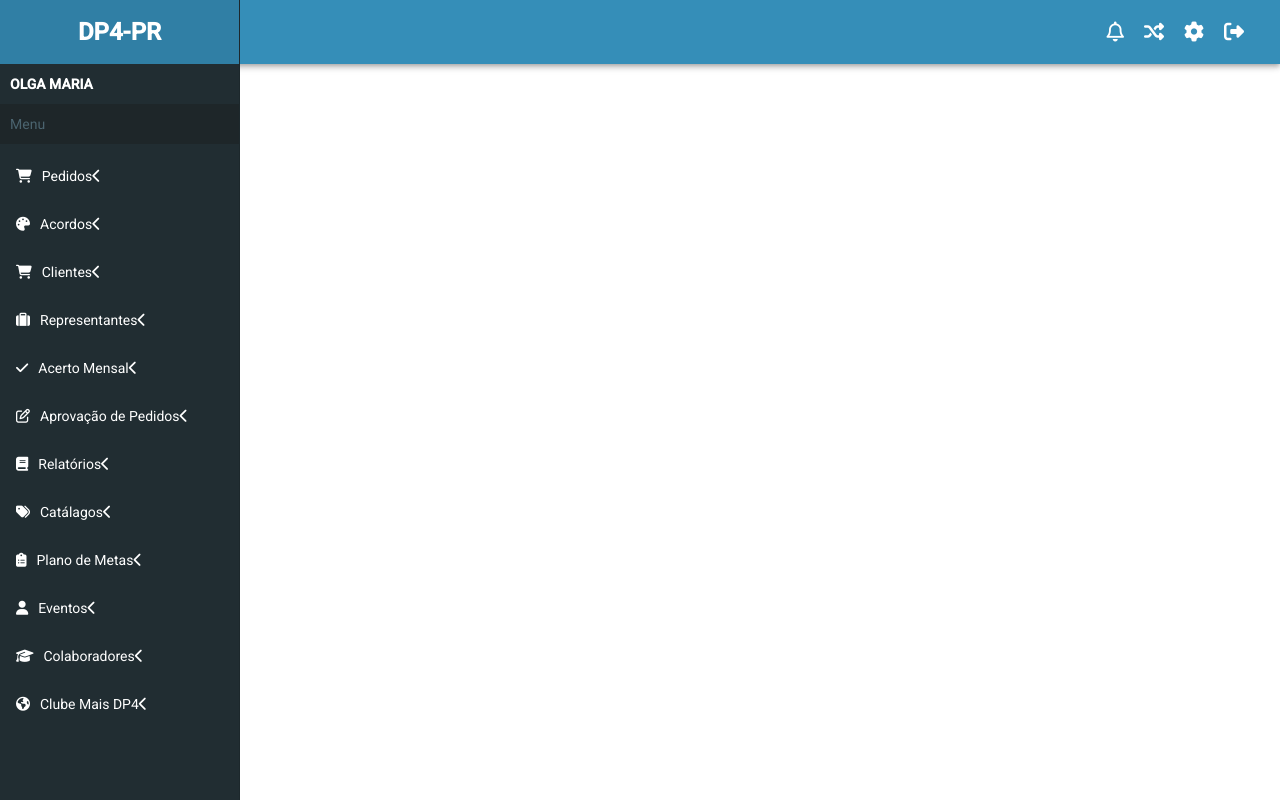
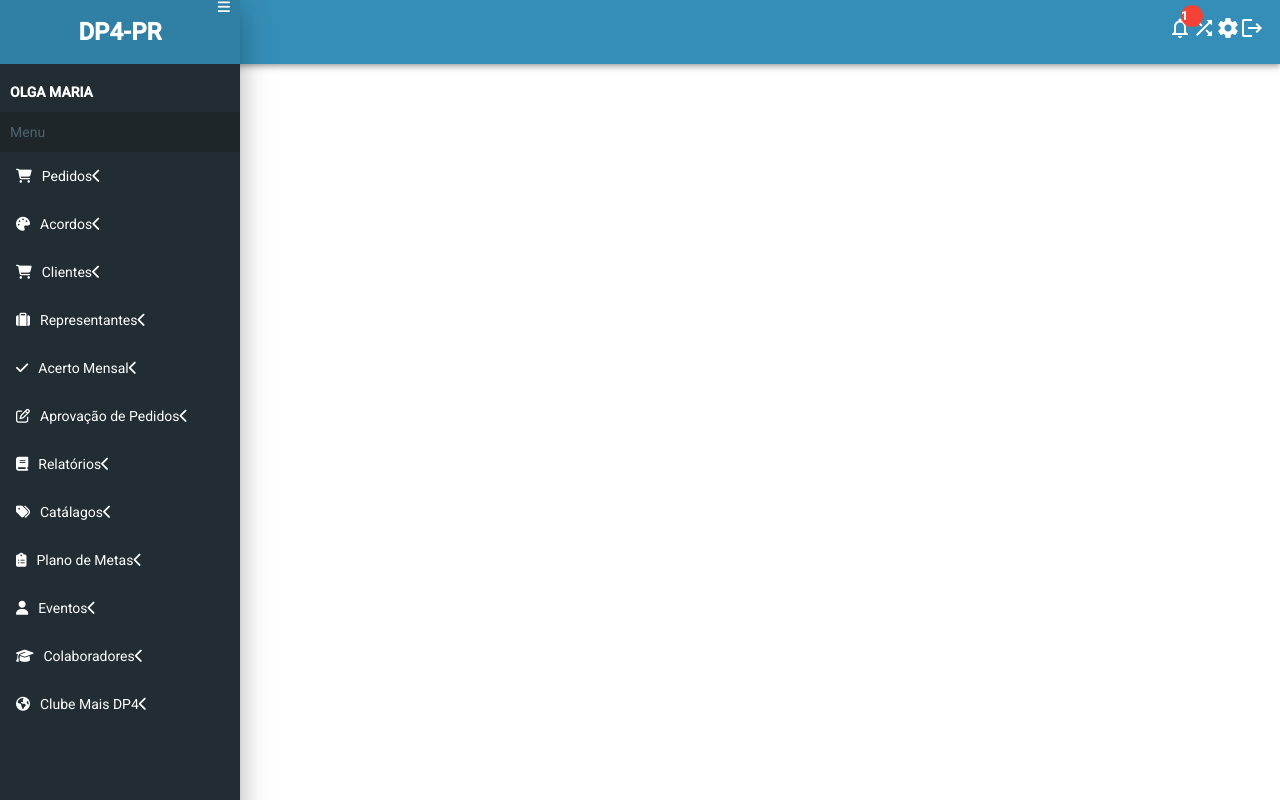
Before and after one commit to OlgaMariaS/Projeto-Menu, an Angular app: page / in a window 1280 px wide. Built offline with nearby package versions, Linux system fonts and the light colour scheme.

Commit message:
estudo aprofundado de material

```diff
--- a/src/app/header/header.component.css
+++ b/src/app/header/header.component.css
@@ -5,13 +5,15 @@
     color: #fff;
 }
 .cantoSuperiorDireito {
-    float: right;
     display: flex;
     width: 100%;
     justify-content: flex-end;
 }
-.cantoSuperiorDireito a, i{
+mat-icon{
     color: #fff;
-    letter-spacing: 20px; /*adiciona espaço entre os elemento de 20px */
+    letter-spacing: 20px; /*adiciona espaço entre os elemento */
     cursor: pointer;
 }
+button {
+    text-decoration: none;
+}
--- a/src/app/header/header.component.html
+++ b/src/app/header/header.component.html
@@ -1,16 +1,32 @@
 <mat-toolbar class="header mat-elevation-z4">
     <nav class="cantoSuperiorDireito">
         <span>
-            <i class="far fa-bell"></i>
+            <mat-icon
+            [matMenuTriggerFor]="notificacao"
+            matBadge="1"
+            matBadgeColor="warn">
+            notifications_none
+            </mat-icon>
+            <mat-menu #notificacao="matMenu">
+            <button mat-menu-item></button>
+            </mat-menu>
         </span>
         <span>
-            <i class="fas fa-random"></i>
+            <mat-icon [matMenuTriggerFor]="seta">shuffle</mat-icon>
+            <mat-menu #seta="matMenu">
+            <button mat-menu-item></button>
+            </mat-menu>
         </span>
         <span>
-            <i class="fas fa-cog"></i>
+            <mat-icon [matMenuTriggerFor]="configuracoes">settings</mat-icon>
+            <mat-menu #configuracoes="matMenu">
+            <button mat-menu-item></button>
+            </mat-menu>
         </span>
         <span>
-            <a href="voltaAPagina"><i class="fas fa-sign-out-alt"></i></a>
+            <a href="voltaAPagina">
+                <mat-icon>logout</mat-icon>
+            </a>
         </span>
     </nav>
 </mat-toolbar>
--- a/src/app/nav/nav.component.css
+++ b/src/app/nav/nav.component.css
@@ -4,6 +4,7 @@ h1{
     padding: 16px;
     border: 0;
     text-align: center;
+
 }
 #tituloMenu {
     background-color: #1e2629;
@@ -34,3 +35,6 @@ h1, #usuario, #tituloMenu {
 /* .sidenav > a > .setas{
     padding-left: 100px;
 } setas alinhadas a direita */
+.menutogle{
+    float: right;
+}
--- a/src/app/nav/nav.component.html
+++ b/src/app/nav/nav.component.html
@@ -1,9 +1,10 @@
 <mat-sidenav-container class="menu">
-    <mat-sidenav class="sidenav" mode="side" opened fixedInViewport="true">
+    <mat-sidenav #variavelLocalSidenav class="sidenav" opened fixedInViewport="true">
+        <i (click)="variavelLocalSidenav.toggle()" class="fas fa-bars menutogle"></i>
         <h1>DP4-PR</h1>
-        <p id="usuario">OLGA MARIA </p>
-        <p id="tituloMenu">Menu</p>
         <mat-nav-list class="nav-list">
+            <p id="usuario">OLGA MARIA </p>
+            <p id="tituloMenu">Menu</p>
             <a mat-list-item>
                 <i class="fas fa-shopping-cart"></i>
                 Pedidos
```
Also changed, not shown: src/app/app.module.ts (+8 -0 lines).
